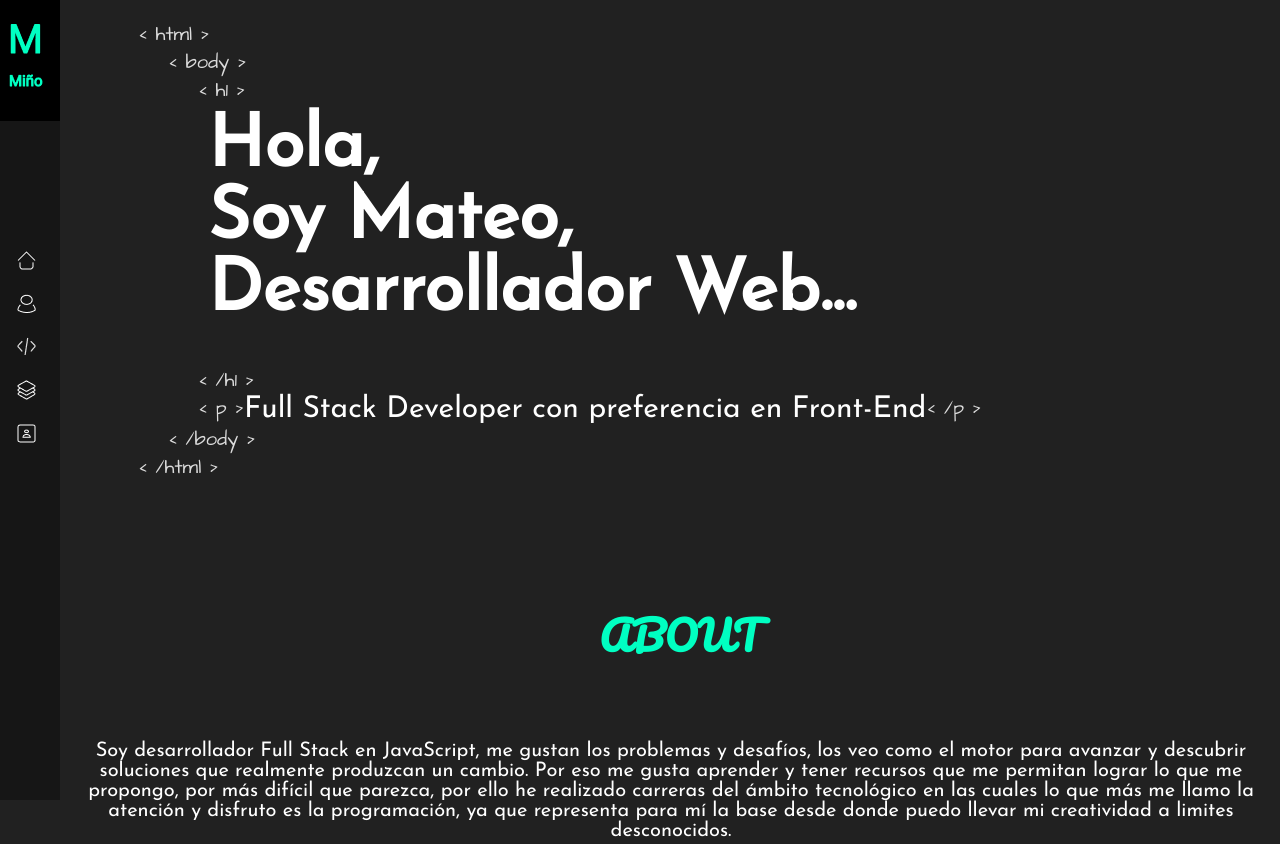
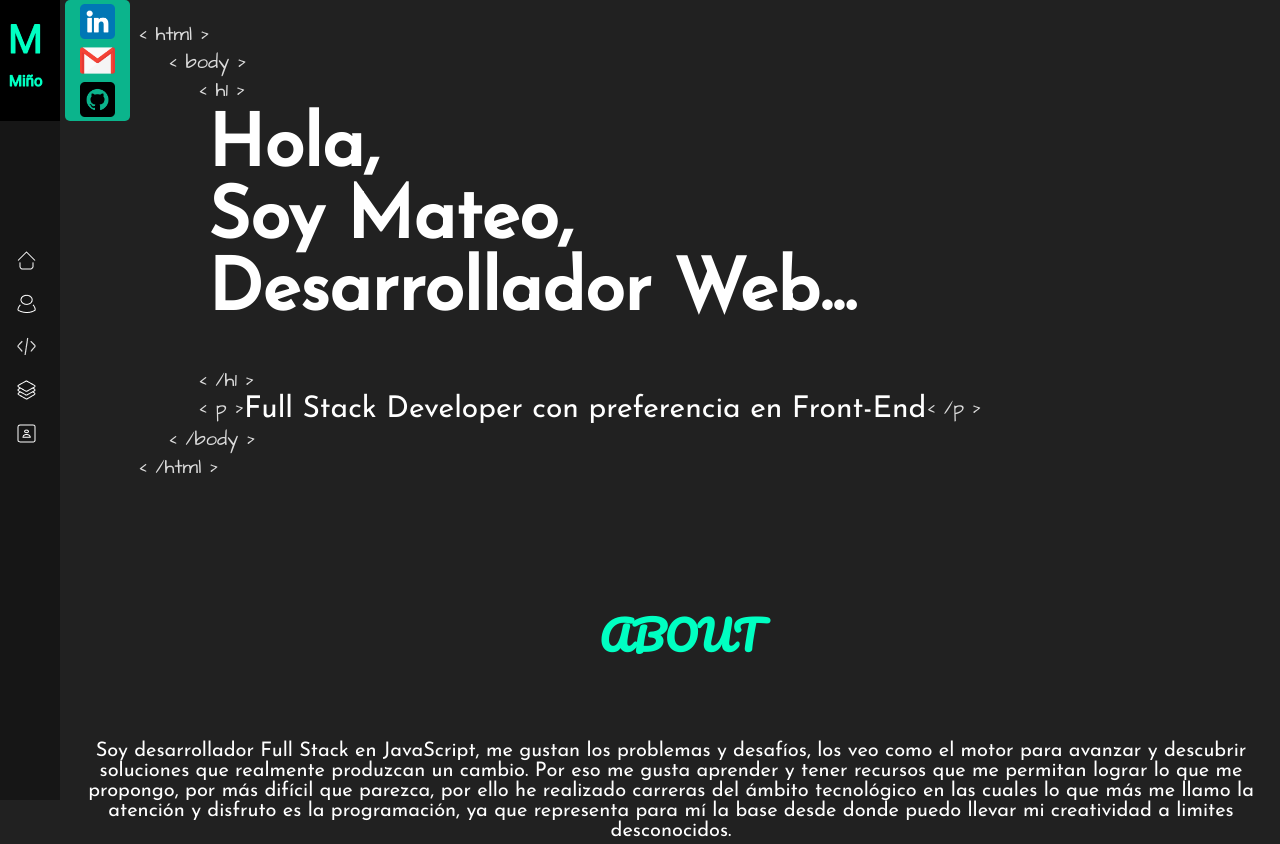
Before and after one commit to Mateoo-pierre/Website, a plain HTML site: page index.html in a window 1280 px wide. Shown: the top 844 px of the page. Drawn offline with Linux system fonts and the light colour scheme.

Commit message:
logo icons

```diff
--- a/index.css
+++ b/index.css
@@ -28,6 +28,34 @@ body {
 #logo{
     background-color: black;
 }
+
+#logo:hover > .icons_logo {
+    margin-left: 65px;
+    opacity: 1;
+    background-color: #00ffc3a9;
+    border-radius: 5px;
+    visibility: visible;
+}
+
+.icons_logo{
+    margin-left: 40px;
+    left: 0;
+    top: 0;
+    position: absolute;
+    width: 65px;
+    height: 121px;
+    background-color: #161616;
+    opacity: 0;
+    visibility: hidden;
+    transition: all 500ms ease-out;
+
+}
+
+.container_icons_logo {
+    margin-top: 4px;
+    margin-left: 15px;
+}
+
 
 #menu-items {
     margin-top: 110px;
--- a/index.html
+++ b/index.html
@@ -5,6 +5,7 @@
     <meta http-equiv="X-UA-Compatible" content="IE=edge">
     <meta name="viewport" content="width=device-width, initial-scale=1.0">
     <link rel="stylesheet" href="./index.css">
+    <link rel="icon" href="icons/Group 1.png">
     <title>Mateo M.</title>
 </head>
 <body>
@@ -14,6 +15,19 @@
                 <a href="#">
                     <img src="./icons/logo(2).png"  class="logo-page" alt="M">
                 </a>
+                <div class="icons_logo">
+                    <div class="container_icons_logo">
+                        <a href="https://www.linkedin.com/in/mateo-pierre/" target="blank">
+                            <img src="icons/linkedin(2).png" alt="" width="70%">
+                        </a>
+                        <a href="mailto:minomateo02@gmail.com">
+                            <img src="icons/gmail(1).png" alt="" width="70%">
+                        </a>
+                        <a href="https://github.com/Mateoo-pierre" target="blank">
+                            <img src="icons/github(1).png" alt="" width="70%">
+                        </a>
+                    </div>
+                    </div>
             </div>
         </div>
 
@@ -182,6 +196,9 @@
             <a href="mailto:minomateo02@gmail.com">
                 <img src="icons/gmail(1).png" alt="" width="4%">
             </a>
+            <a href="https://github.com/Mateoo-pierre" target="blank">
+                <img src="icons/github(1).png" alt="" width="4%">
+            </a>
         </div>
     </div>
 </body>
```
Also changed, not shown: icons/Group 1.png (added), icons/github(1).png (added).
